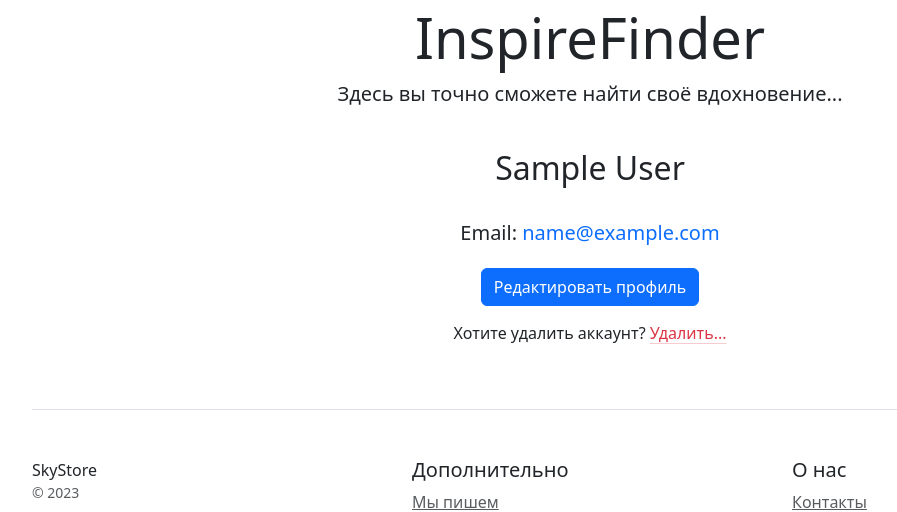
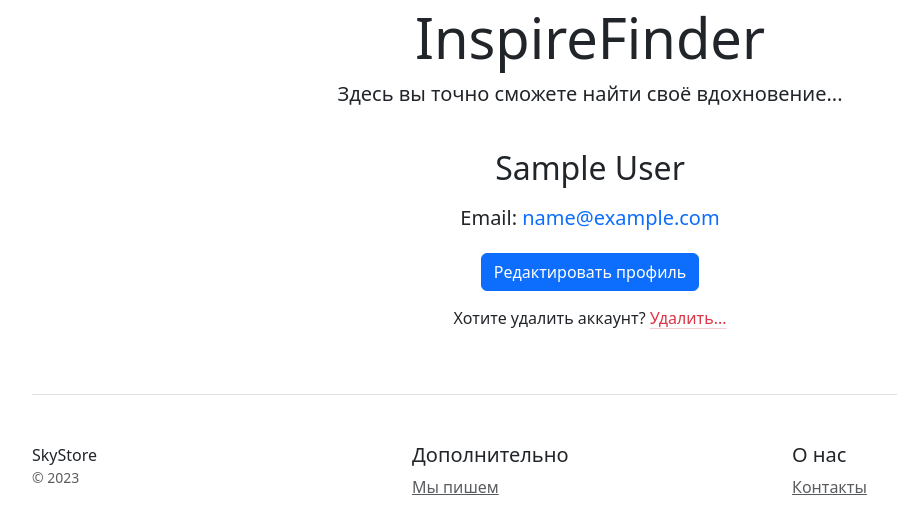
Before and after one commit to julyashap/inspire_finder, a Django app: template users/templates/users/user_detail.html in a window 1280 px wide. Shown: the part 135-647 px from the top of the page, without its empty margins (50-947 px from the left). Run offline with Django 5.2, Linux system fonts and the light colour scheme; the template is opened without the code that fills it: values that come from a table or form of the project are taken from there, others are empty; the visitor is signed in with stand-in values (Sample User, id 1); data comes from the database, SQL or seed files in the repository; some libraries are stand-ins or nearby versions.

Commit message:
Fix styles in h5 tags

```diff
--- a/users/templates/users/user_detail.html
+++ b/users/templates/users/user_detail.html
@@ -8,12 +8,12 @@
     </div>
     {% endif %}
     <h2>{{ user.first_name }} {{ user.last_name }}</h2>
-    <h5 style="padding-top: 25px">Email: <span class="text-primary">{{ user.email }}</span></h5>
+    <h5 style="padding-top: 10px">Email: <span class="text-primary">{{ user.email }}</span></h5>
     {% if user.phone %}
-    <h5 style="padding-top: 25px">Номер телефона: <span class="text-primary">{{ user.phone }}</span></h5>
+    <h5 style="padding-top: 10px">Номер телефона: <span class="text-primary">{{ user.phone }}</span></h5>
     {% endif %}
     {% if user.country %}
-    <h5 style="padding-top: 25px">Страна: <span class="text-primary">{{ user.country }}</span></h5>
+    <h5 style="padding-top: 10px">Страна: <span class="text-primary">{{ user.country }}</span></h5>
     {% endif %}
 </div>
 <div class="d-flex justify-content-center align-items-center text-center">
```
